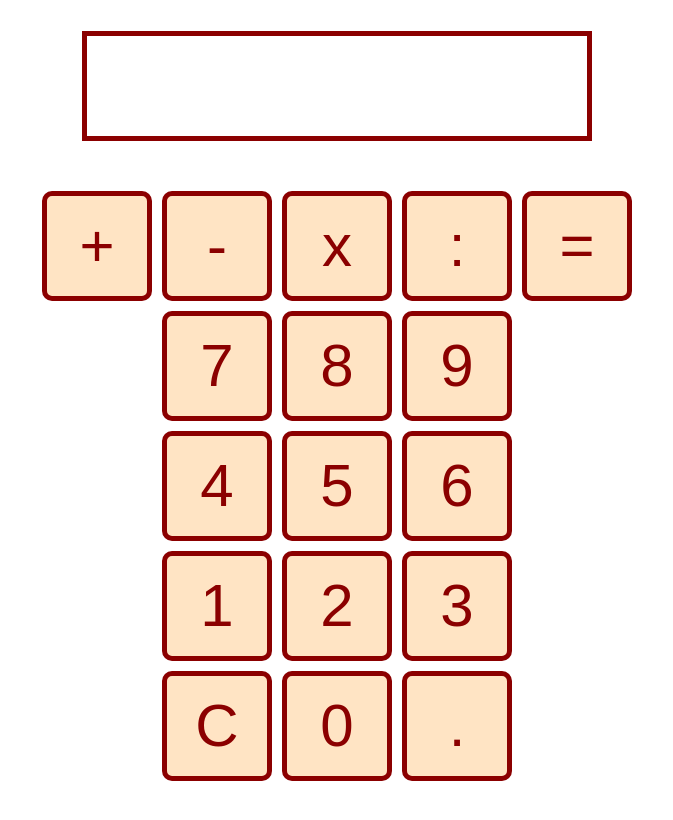
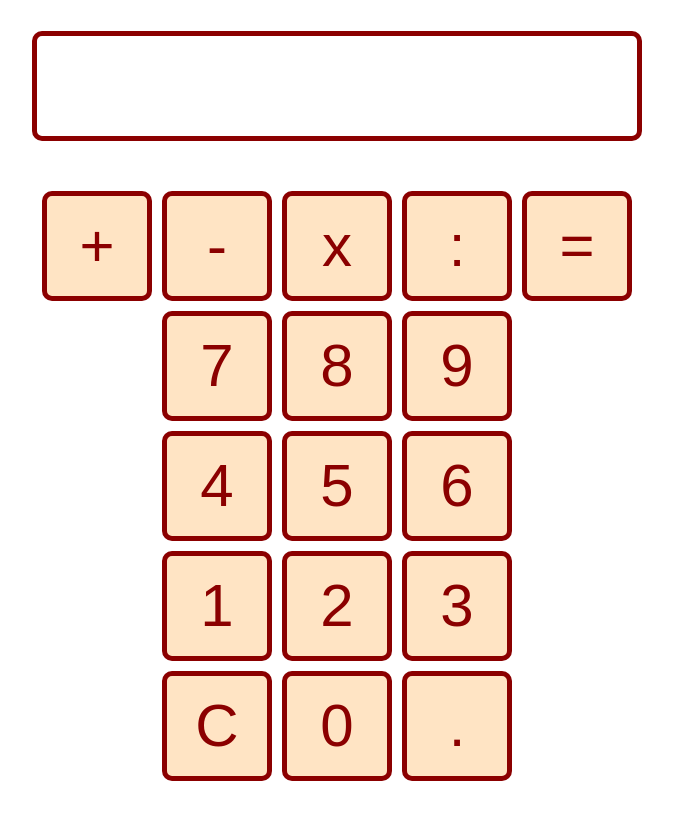
Before and after one commit to enitchristine/Calculator-TOP, a plain HTML site: page index.html in a window 1280 px wide. Shown: the whole page, without its empty margins (303-976 px from the left). Drawn offline with Linux system fonts and the light colour scheme.

Commit message:
Added border radius and change width of #screen

```diff
--- a/style.css
+++ b/style.css
@@ -11,10 +11,11 @@
 
 #screen{
     height:100px;
-    width:500px;
+    width:600px;
     border: solid;
     border-width: 5px;
     border-color: darkred;
+    border-radius: 10px;
 
     display: flex;
     align-items: center;
```
